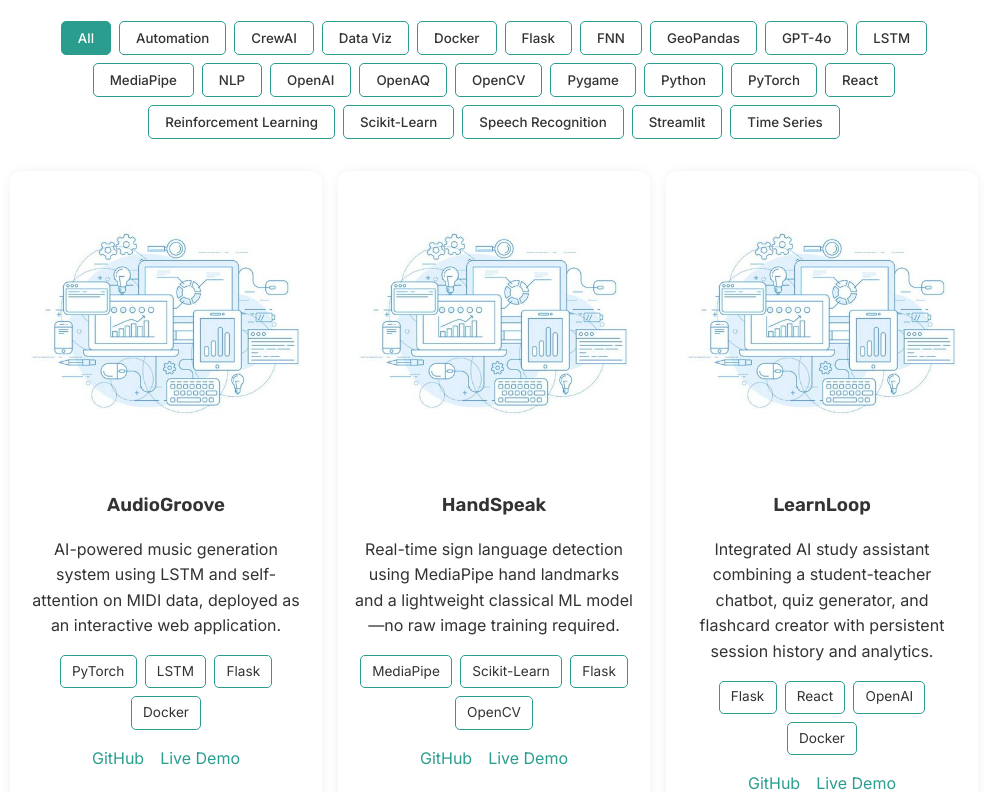
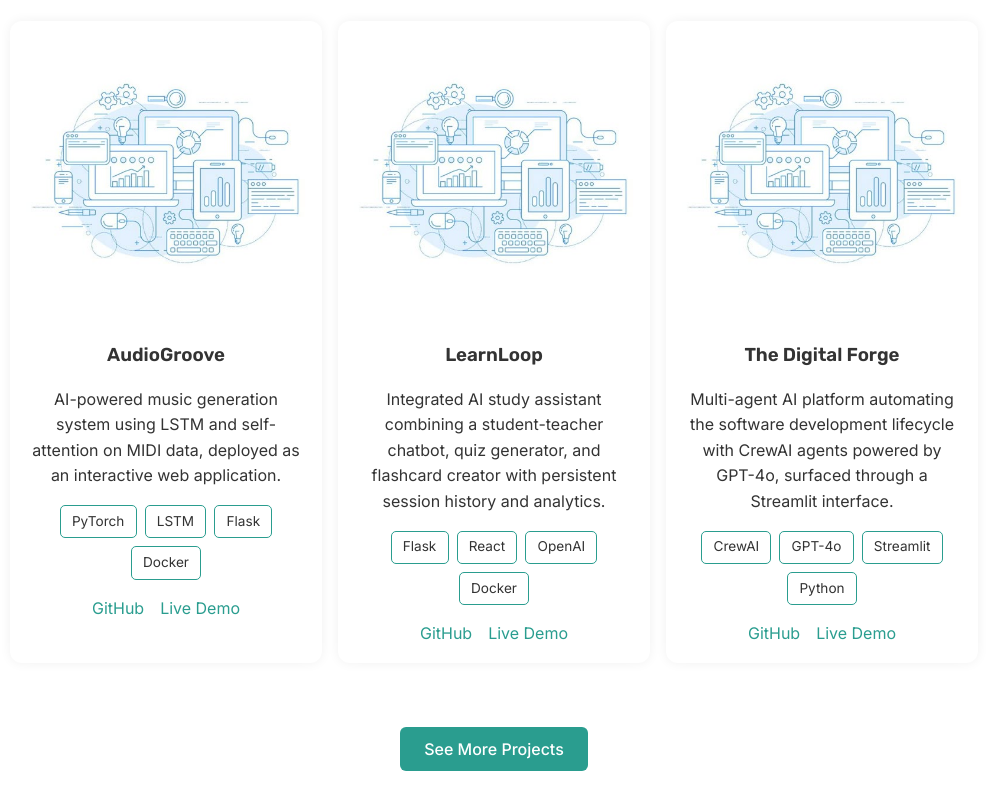
Before and after one commit to MohammedPathariya/MyPortfolio, a React (Create React App) app: page / in a window 1280 px wide. Shown: the part 595-1387 px from the top of the page, without its empty margins (146-1132 px from the left). Built offline with nearby package versions, Linux system fonts and the light colour scheme.

Commit message:
Added the featured projects and all projects functionality

```diff
--- a/src/components/Projects.css
+++ b/src/components/Projects.css
@@ -103,6 +103,28 @@
   justify-content: center;
 }
 
+/* center the See More / Show Less button */
+.see-more-wrapper {
+  text-align: center;
+  margin: 2rem 0;
+}
+
+/* style the toggle button */
+.see-more-button {
+  padding: 0.75rem 1.5rem;
+  background-color: var(--accent-color);
+  color: var(--bg-color);
+  border: none;
+  border-radius: 6px;
+  font-size: 1rem;
+  cursor: pointer;
+  transition: background-color 0.2s ease;
+}
+
+.see-more-button:hover {
+  background-color: rgba(42, 157, 143, 0.85);
+}
+
 /* ── Responsive ────────────────────────────────────────────────────────── */
 @media (max-width: 768px) {
   .project-row {
--- a/src/components/Projects.js
+++ b/src/components/Projects.js
@@ -6,53 +6,93 @@ import { allProjects } from './ProjectsData';
 import './Projects.css';
 
 const Projects = () => {
-  // 1) State is now an array of tags
+  // Multi-tag selection from before
   const [selectedTags, setSelectedTags] = useState(['All']);
+  // New: toggle to show all or only featured
+  const [showAll, setShowAll] = useState(false);
 
-  // 2) When tags change, we get an array back
-  const handleTagChange = (newTags) => {
-    setSelectedTags(newTags);
-  };
+  // 1) Split out featured vs. rest
+  const featuredProjects = allProjects.filter(p => p.featured);
+  const otherProjects = allProjects.filter(p => !p.featured);
 
-  // 3) If 'All' is selected, show everything, otherwise any overlap
-  const filteredProjects = selectedTags.includes('All')
-    ? allProjects
-    : allProjects.filter(project =>
-        project.tags.some(tag => selectedTags.includes(tag))
+  // 2) Filtering logic (only applies when showing the “other” section)
+  const filteredOthers = selectedTags.includes('All')
+    ? otherProjects
+    : otherProjects.filter(proj =>
+        proj.tags.some(tag => selectedTags.includes(tag))
       );
 
-  // 4) Pass only the raw tag list (no 'All'); ProjectFilter will insert & sort it
-  const tags = Array.from(new Set(allProjects.flatMap(p => p.tags)));
+  // 3) Tag list (don’t include “All” here—ProjectFilter will prepend it)
+  const tags = Array.from(
+    new Set(allProjects.flatMap(p => p.tags))
+  );
 
-  // 5) Build rows of 3 as before
-  const rows = [];
-  for (let i = 0; i < filteredProjects.length; i += 3) {
-    const rowProjects = filteredProjects.slice(i, i + 3);
-    const isLastRow = i + 3 >= filteredProjects.length;
-
-    rows.push(
-      <div
-        key={`row-${i}`}
-        className={`project-row ${isLastRow ? 'last-row' : ''}`}
-      >
-        {rowProjects.map((project, idx) => (
-          <ProjectCard key={idx} project={project} />
-        ))}
-      </div>
-    );
-  }
+  // 4) Helper to split into rows of 3
+  const chunk = (arr) => {
+    const rows = [];
+    for (let i = 0; i < arr.length; i += 3) {
+      rows.push(arr.slice(i, i + 3));
+    }
+    return rows;
+  };
 
   return (
     <section id="projects" className="projects">
-      <h2 className="projects-title">Projects</h2>
-      <ProjectFilter
-        tags={tags}
-        selectedTags={selectedTags}
-        onTagChange={handleTagChange}
-      />
+      <h2 className="projects-title">Featured Projects</h2>
       <div className="project-wrapper">
-        {rows}
+        {chunk(featuredProjects).map((row, i) => (
+          <div key={i} className="project-row">
+            {row.map((project, idx) => (
+              <ProjectCard key={idx} project={project} />
+            ))}
+          </div>
+        ))}
       </div>
+
+      {/* See More toggle */}
+      {!showAll && (
+        <div className="see-more-wrapper">
+          <button
+            className="see-more-button"
+            onClick={() => setShowAll(true)}
+          >
+            See More Projects
+          </button>
+        </div>
+      )}
+
+      {showAll && (
+        <>
+          <h2 className="projects-title">All Projects</h2>
+          <ProjectFilter
+            tags={tags}
+            selectedTags={selectedTags}
+            onTagChange={setSelectedTags}
+          />
+          <div className="project-wrapper">
+            {chunk(filteredOthers).map((row, i) => (
+              <div
+                key={i}
+                className={`project-row ${
+                  i === chunk(filteredOthers).length - 1 ? 'last-row' : ''
+                }`}
+              >
+                {row.map((project, idx) => (
+                  <ProjectCard key={idx} project={project} />
+                ))}
+              </div>
+            ))}
+          </div>
+          <div className="see-more-wrapper">
+            <button
+              className="see-more-button"
+              onClick={() => setShowAll(false)}
+            >
+              Show Less
+            </button>
+          </div>
+        </>
+      )}
     </section>
   );
 };
--- a/src/components/ProjectsData.js
+++ b/src/components/ProjectsData.js
@@ -2,6 +2,7 @@ export const allProjects = [
   {
     title: 'AudioGroove',
     description: 'AI-powered music generation system using LSTM and self-attention on MIDI data, deployed as an interactive web application.',
+    featured: true,
     tags: ['PyTorch', 'LSTM', 'Flask', 'Docker'],
     github: '#',
     demo: 'https://audiogroove.vercel.app/',
@@ -10,6 +11,7 @@ export const allProjects = [
   {
     title: 'HandSpeak',
     description: 'Real-time sign language detection using MediaPipe hand landmarks and a lightweight classical ML model—no raw image training required.',
+    featured: false,
     tags: ['MediaPipe', 'Scikit-Learn', 'Flask', 'OpenCV'],
     github: 'https://github.com/MohammedPathariya/HandSpeak',
     demo: '#',
@@ -18,6 +20,7 @@ export const allProjects = [
   {
     title: 'LearnLoop',
     description: 'Integrated AI study assistant combining a student-teacher chatbot, quiz generator, and flashcard creator with persistent session history and analytics.',
+    featured: true,
     tags: ['Flask', 'React', 'OpenAI', 'Docker'],
     github: '#',
     demo: 'https://learnloop-deployment-frontend.vercel.app/',
@@ -26,6 +29,7 @@ export const allProjects = [
   {
     title: 'The Digital Forge',
     description: 'Multi-agent AI platform automating the software development lifecycle with CrewAI agents powered by GPT-4o, surfaced through a Streamlit interface.',
+    featured: true,
     tags: ['CrewAI', 'GPT-4o', 'Streamlit', 'Python'],
     github: '#',
     demo: '#',
@@ -34,6 +38,7 @@ export const allProjects = [
   {
     title: 'Automated Snake Game',
     description: 'Self-playing Snake game trained via Deep Reinforcement Learning, demonstrating an agent that learns to maximize survival and score.',
+    featured: false,
     tags: ['PyTorch', 'Reinforcement Learning', 'Pygame'],
     github: '#',
     demo: '#',
@@ -42,6 +47,7 @@ export const allProjects = [
   {
     title: 'BloomMap',
     description: 'Interactive React map for exploring Bloomington’s public facilities with Flask backend, dynamic filtering, and district-level comparisons.',
+    featured: false,
     tags: ['React', 'Flask', 'GeoPandas', 'Docker'],
     github: '#',
     demo: '#',
@@ -50,6 +56,7 @@ export const allProjects = [
   {
     title: 'CodeCrafter',
     description: 'Language-agnostic visualization web app executing user-written Python or R code in Docker to render static, interactive, and 3D charts.',
+    featured: false,
     tags: ['React', 'Flask', 'Docker', 'Data Viz'],
     github: 'https://github.com/MohammedPathariya/codecrafter-language-agnostic-visualization-app',
     demo: '#',
@@ -58,6 +65,7 @@ export const allProjects = [
   {
     title: 'YAYU – Air Quality Forecasting',
     description: 'AQI prediction using LSTM models on OpenAQ data, with full pipeline from data cleaning to model evaluation.',
+    featured: false,
     tags: ['LSTM', 'Time Series', 'OpenAQ', 'Python'],
     github: 'https://github.com/MohammedPathariya/LSTM-Air-Quality-Forecasting--VAYU',
     demo: '#',
@@ -66,6 +74,7 @@ export const allProjects = [
   {
     title: 'Content Detection',
     description: 'Spam email classification using LSTM and FNN models with NLP preprocessing for text classification.',
+    featured: false,
     tags: ['LSTM', 'FNN', 'NLP'],
     github: '#',
     demo: '#',
@@ -74,6 +83,7 @@ export const allProjects = [
   {
     title: 'Yudishthir Desktop Assistant',
     description: 'Voice-activated desktop assistant with modules for price alerts, certificate generation, location lookup, surveillance, and more.',
+    featured: false,
     tags: ['Speech Recognition', 'Automation', 'OpenCV'],
     github: 'https://github.com/MohammedPathariya/Desktop-Assistant-Yudhishthar',
     demo: '#',
```
